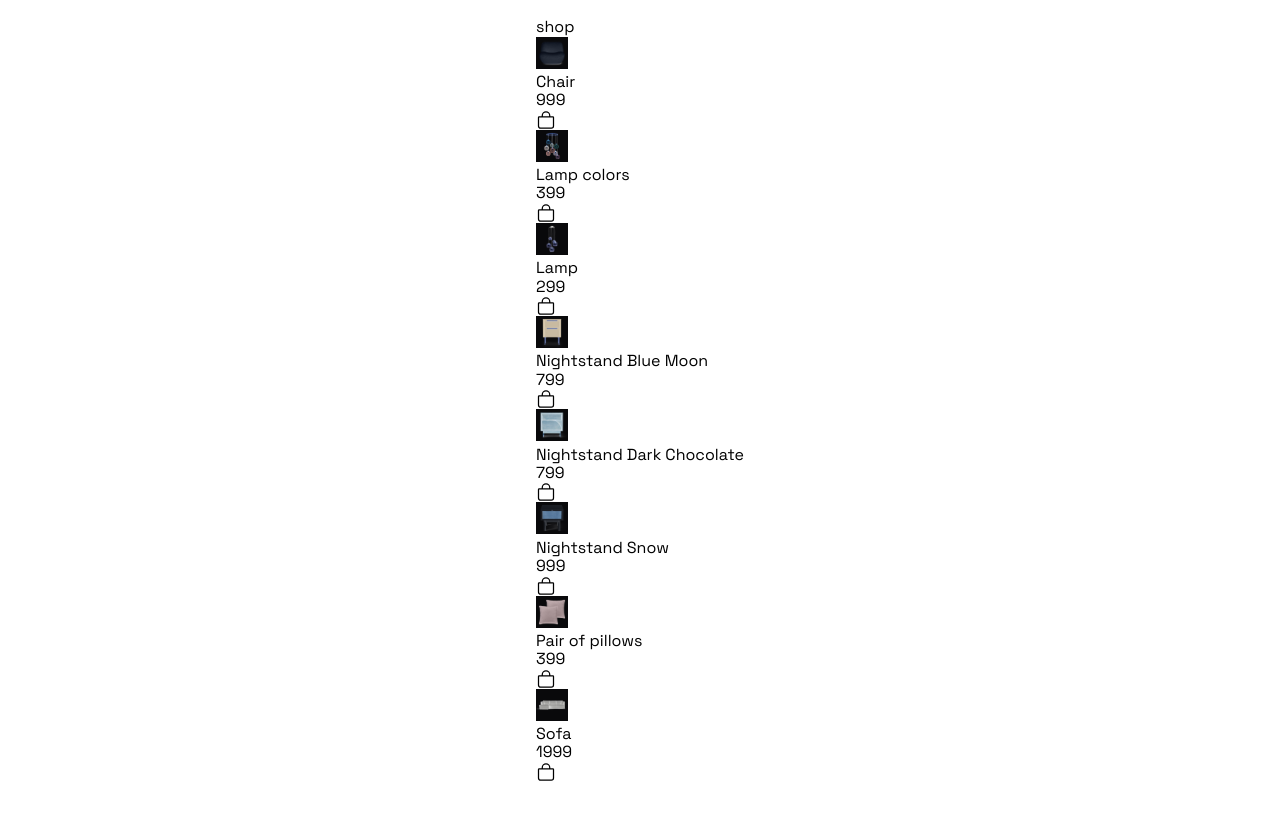
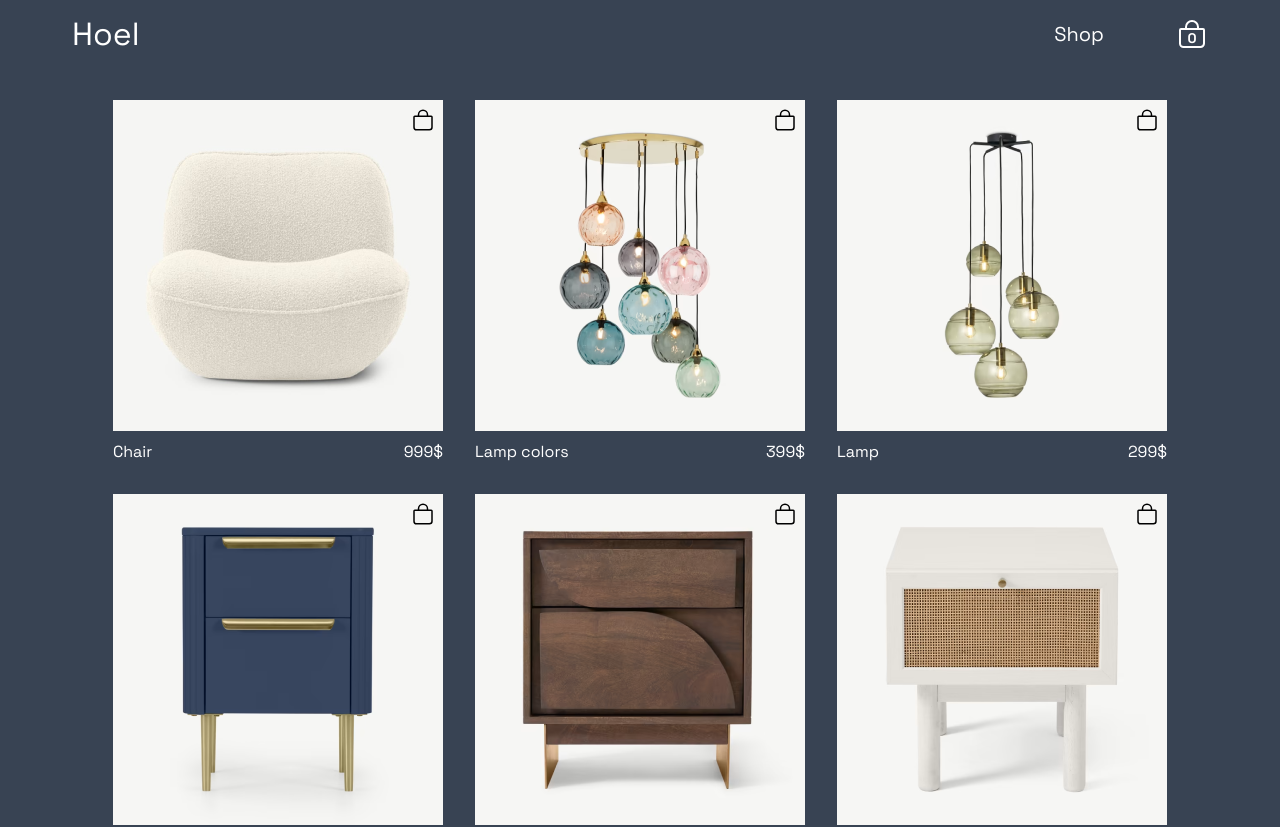
Before and after one commit to JonathanDump/Shopping-cart, a React (Vite) app: page /shop in a window 1280 px wide. Shown: the top 827 px of the page. Before the commit the page ends 800 px from the top, so only its background shows below. Built offline with nearby package versions, Linux system fonts and the light colour scheme.

Commit message:
Make shop style

```diff
--- a/src/App.module.scss
+++ b/src/App.module.scss
@@ -1,9 +1,14 @@
+@import "/src/scss/_variables.scss";
+
 .app {
-  width: 100%;
-  height: 100%;
+  min-height: 100vh;
+  // flex: 1;
   display: flex;
   flex-direction: column;
   position: relative;
+  background-image: url("/public/homeBg.png");
+  background-position: center;
+  background-size: cover;
 
   .main {
     flex: 1;
@@ -11,5 +16,7 @@
     display: flex;
     justify-content: center;
     align-items: center;
+    flex-direction: column;
+    position: relative;
   }
 }
--- a/src/Components/Button/Button.module.scss
+++ b/src/Components/Button/Button.module.scss
@@ -7,13 +7,13 @@
   align-items: center;
   background-color: transparent;
   font-size: 20px;
-}
 
-img {
-  height: 32px;
-  width: 32px;
-  position: relative;
-  filter: invert(100);
+  img {
+    height: 32px;
+    width: 32px;
+    position: relative;
+    filter: invert(100);
+  }
 }
 
 .cart::after {
@@ -35,10 +35,8 @@ img {
 
   &:hover {
     transform: translate(0, -2px);
-    box-shadow: rgb(0, 0, 0) 0px 13px 27px -5px,
-      rgba(0, 0, 0, 1) 0px 8px 16px -8px;
-    // box-shadow: inset 0 3em 0.1 rgb(0, 0, 0);
-    // color: $color-linen;
+    box-shadow: rgb(0, 0, 0, 0.5) 0px 13px 27px -5px,
+      rgba(0, 0, 0, 0.5) 0px 8px 16px -8px;
   }
 }
 
--- a/src/Components/Header/Header.module.scss
+++ b/src/Components/Header/Header.module.scss
@@ -7,6 +7,8 @@
   position: absolute;
   padding: 16px 72px;
   box-sizing: border-box;
+  z-index: 5;
+  gap: 16px;
 
   .logo {
     font-size: 32px;
@@ -19,3 +21,13 @@
     gap: 72px;
   }
 }
+
+@media (max-width: 600px) {
+  .header {
+    padding: 16px 16px;
+
+    .buttons {
+      gap: 16px;
+    }
+  }
+}
--- a/src/Components/ProductCard/ProductCard.jsx
+++ b/src/Components/ProductCard/ProductCard.jsx
@@ -12,9 +12,10 @@ export default function ProductCard({ item }) {
       </div>
       <div className={card.info}>
         <div className={card.name}>{name}</div>
-        <div className={card.price}>{price}</div>
+        <div className={card.price}>{price}$</div>
       </div>
       <div
+        data-title={inCart ? "Remove from bag" : "Add to bag"}
         className={inCart ? card.inCart : card.cart}
         onClick={() => {
           const type = inCart ? "removeFromCart" : "addToCart";
--- a/src/Components/ProductCard/ProductCard.module.scss
+++ b/src/Components/ProductCard/ProductCard.module.scss
@@ -1,14 +1,67 @@
-%size {
-  width: 20px;
-  height: 20px;
+@import "/src/scss/_variables.scss";
+
+[title] {
+  appearance: none;
+}
+
+%imgSettings {
+  width: 24px;
+  height: 24px;
+  cursor: pointer;
+  position: absolute;
+  top: 8px;
+  right: 8px;
+  transition: all ease 0.2s;
+
+  &:hover::after {
+    visibility: visible;
+    opacity: 1;
+    transition: all 0.2s ease 0.3s;
+  }
+
+  &::after {
+    content: attr(data-title);
+    visibility: hidden;
+    opacity: 0;
+    position: absolute;
+    top: -100%;
+    left: 0;
+    color: black;
+    min-width: fit-content;
+    white-space: nowrap;
+    padding: 6px;
+    font-size: 12px;
+    background-color: $color-linen;
+    z-index: 500;
+  }
 }
 
 .cart {
   background-image: url("/public/icons/bag.svg");
-  @extend %size;
+  @extend %imgSettings;
 }
 
 .inCart {
   background-image: url("/public/icons/bag-check.svg");
-  @extend %size;
+  @extend %imgSettings;
 }
+
+.card {
+  display: flex;
+  flex-direction: column;
+  gap: 8px;
+  position: relative;
+  width: fit-content;
+  height: fit-content;
+
+  .info {
+    display: flex;
+    justify-content: space-between;
+    align-items: center;
+    gap: 8px;
+  }
+
+  img {
+    width: 100%;
+  }
+}
--- a/src/Pages/Home/Home.module.scss
+++ b/src/Pages/Home/Home.module.scss
@@ -6,9 +6,6 @@
   display: flex;
   justify-content: center;
   align-items: center;
-  background-image: url("/public/homeBg.png");
-  background-position: center;
-  background-size: cover;
   transition: $transition;
 
   .container {
--- a/src/Pages/Shop/Shop.jsx
+++ b/src/Pages/Shop/Shop.jsx
@@ -9,7 +9,6 @@ export function Shop() {
   }
   return (
     <div className={shop.shop}>
-      shop
       {products.map((item) => {
         return <ProductCard key={item.id} item={item} />;
       })}
--- a/src/Pages/Shop/Shop.module.scss
+++ b/src/Pages/Shop/Shop.module.scss
@@ -0,0 +1,21 @@
+@import "/src/scss/_variables.scss";
+
+.shop {
+  // height: 100%;
+  flex: 1;
+  background-color: $color-opal;
+  display: flex;
+  justify-content: center;
+  align-items: center;
+  flex-wrap: wrap;
+  // padding-top: 70px;
+  padding: 100px 32px 32px 32px;
+  color: white;
+  gap: 32px;
+}
+
+@media (max-width: 600px) {
+  .shop {
+    padding: 100px 16px 32px 16px;
+  }
+}
--- a/src/index.scss
+++ b/src/index.scss
@@ -16,12 +16,11 @@ html {
   }
 
   body {
-    width: 100vw;
-    height: 100vh;
+    min-height: 100vh;
+    position: relative;
 
     #root {
-      width: 100%;
-      height: 100%;
+      min-height: 100vh;
     }
   }
 }
--- a/src/scss/_variables.scss
+++ b/src/scss/_variables.scss
@@ -1,2 +1,3 @@
 $color-linen: #f8f4e7;
+$color-opal: #384353;
 $transition: all ease 0.12s;
```
